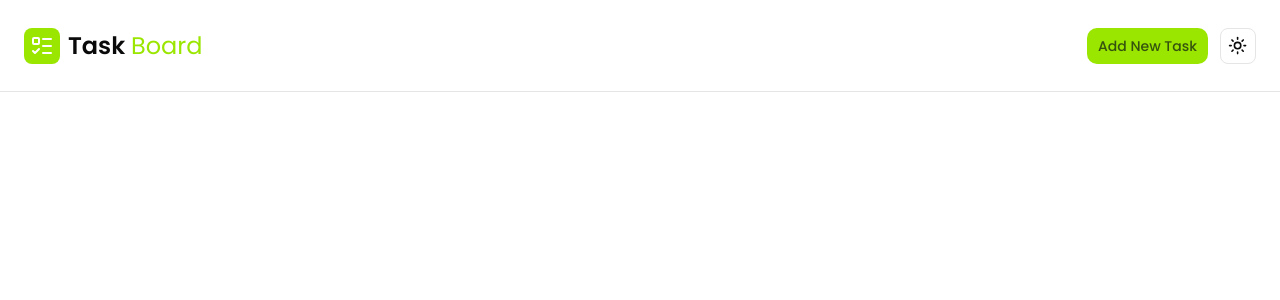
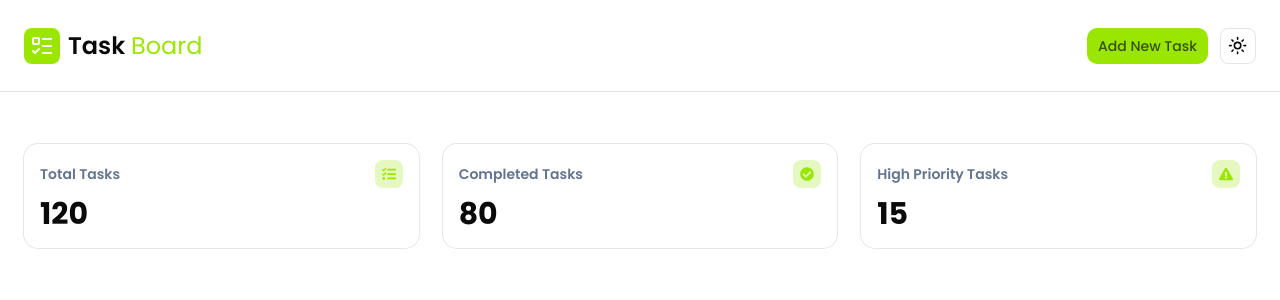
Before and after one commit to nakibiqbal/task-manager-app, a Next.js app: page / in a window 1280 px wide. Shown: the top 300 px of the page. Built offline with nearby package versions, Linux system fonts and the light colour scheme.

Commit message:
Stats card added

```diff
--- /dev/null
+++ b/app/components/stats-cards.tsx
@@ -0,0 +1,58 @@
+"use client";
+
+import { Card } from "@/components/ui/card";
+import { FaCheckCircle, FaExclamationTriangle, FaTasks } from "react-icons/fa";
+
+type SingleCard = {
+  title: string;
+  value: string | number;
+  icon: React.ReactNode;
+};
+
+export default function StatCards() {
+  const stats: SingleCard[] = [
+    {
+      title: "Total Tasks",
+      value: 120,
+      icon: <FaTasks />,
+    },
+    {
+      title: "Completed Tasks",
+      value: 80,
+      icon: <FaCheckCircle />,
+    },
+    {
+      title: "High Priority Tasks",
+      value: 15,
+      icon: <FaExclamationTriangle />,
+    },
+  ];
+
+  return (
+    <div className="grid grid-cols-3 max-sm:grid-cols-1 gap-6 mt-7 p-6">
+      {stats.map((stat, index) => {
+        return <SingleStatCard key={index} SingleCard={stat} />;
+      })}
+    </div>
+  );
+}
+
+function SingleStatCard({ SingleCard }: { SingleCard: SingleCard }) {
+  return (
+    <Card className="flex flex-col justify-center gap-2 p-4">
+      <div className="flex justify-between items-center">
+        {/* card title */}
+        <span className="text-sm font-semibold text-slate-500">
+          {SingleCard.title}
+        </span>
+        {/* icon wrapper and the icon */}
+        <div className="size-7 rounded-md flex justify-center items-center bg-primary/25 text-primary">
+          <span>{SingleCard.icon}</span>
+        </div>
+      </div>
+
+      {/* value */}
+      <h3 className="text-3xl font-bold">{SingleCard.value}</h3>
+    </Card>
+  );
+}
--- a/app/page.tsx
+++ b/app/page.tsx
@@ -1,9 +1,11 @@
 import NavBar from "./components/nav-bar";
+import StatCards from "./components/stats-cards";
 
 export default function Home() {
   return (
     <div className="poppins">
       <NavBar />
+      <StatCards />
     </div>
   );
 }
--- /dev/null
+++ b/components/ui/card.tsx
@@ -0,0 +1,103 @@
+import * as React from "react"
+
+import { cn } from "@/lib/utils"
+
+function Card({
+  className,
+  size = "default",
+  ...props
+}: React.ComponentProps<"div"> & { size?: "default" | "sm" }) {
+  return (
+    <div
+      data-slot="card"
+      data-size={size}
+      className={cn(
+        "group/card flex flex-col gap-(--card-spacing) overflow-hidden rounded-xl bg-card py-(--card-spacing) text-sm text-card-foreground ring-1 ring-foreground/10 [--card-spacing:--spacing(4)] has-data-[slot=card-footer]:pb-0 has-[>img:first-child]:pt-0 data-[size=sm]:[--card-spacing:--spacing(3)] data-[size=sm]:has-data-[slot=card-footer]:pb-0 *:[img:first-child]:rounded-t-xl *:[img:last-child]:rounded-b-xl",
+        className
+      )}
+      {...props}
+    />
+  )
+}
+
+function CardHeader({ className, ...props }: React.ComponentProps<"div">) {
+  return (
+    <div
+      data-slot="card-header"
+      className={cn(
+        "group/card-header @container/card-header grid auto-rows-min items-start gap-1 rounded-t-xl px-(--card-spacing) has-data-[slot=card-action]:grid-cols-[1fr_auto] has-data-[slot=card-description]:grid-rows-[auto_auto] [.border-b]:pb-(--card-spacing)",
+        className
+      )}
+      {...props}
+    />
+  )
+}
+
+function CardTitle({ className, ...props }: React.ComponentProps<"div">) {
+  return (
+    <div
+      data-slot="card-title"
+      className={cn(
+        "font-heading text-base leading-snug font-medium group-data-[size=sm]/card:text-sm",
+        className
+      )}
+      {...props}
+    />
+  )
+}
+
+function CardDescription({ className, ...props }: React.ComponentProps<"div">) {
+  return (
+    <div
+      data-slot="card-description"
+      className={cn("text-sm text-muted-foreground", className)}
+      {...props}
+    />
+  )
+}
+
+function CardAction({ className, ...props }: React.ComponentProps<"div">) {
+  return (
+    <div
+      data-slot="card-action"
+      className={cn(
+        "col-start-2 row-span-2 row-start-1 self-start justify-self-end",
+        className
+      )}
+      {...props}
+    />
+  )
+}
+
+function CardContent({ className, ...props }: React.ComponentProps<"div">) {
+  return (
+    <div
+      data-slot="card-content"
+      className={cn("px-(--card-spacing)", className)}
+      {...props}
+    />
+  )
+}
+
+function CardFooter({ className, ...props }: React.ComponentProps<"div">) {
+  return (
+    <div
+      data-slot="card-footer"
+      className={cn(
+        "flex items-center rounded-b-xl border-t bg-muted/50 p-(--card-spacing)",
+        className
+      )}
+      {...props}
+    />
+  )
+}
+
+export {
+  Card,
+  CardHeader,
+  CardFooter,
+  CardTitle,
+  CardAction,
+  CardDescription,
+  CardContent,
+}
--- a/package.json
+++ b/package.json
@@ -17,6 +17,7 @@
     "next-themes": "^0.4.6",
     "react": "19.2.4",
     "react-dom": "19.2.4",
+    "react-icons": "^5.7.0",
     "shadcn": "^4.12.0",
     "tailwind-merge": "^3.6.0",
     "tw-animate-css": "^1.4.0"
```
Also changed, not shown: 1 other file (tests, documents, lock files or other folders).
